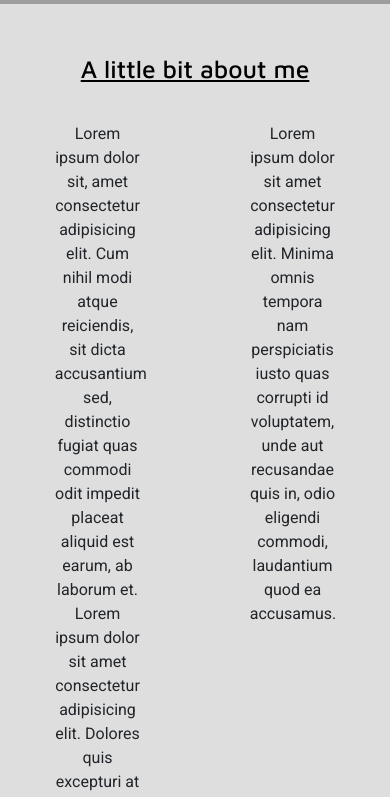
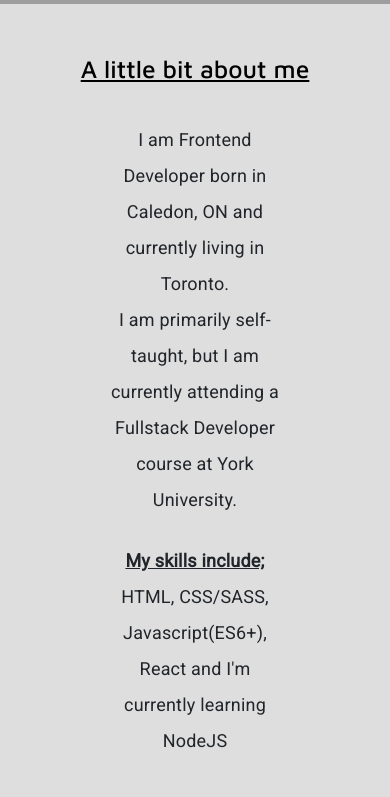
Before and after one commit to Jmmilton/newPortfolio, a website: page public/index.html in a window 390 px wide. Shown: the part 840-1637 px from the top of the page. Drawn offline with nearby package versions, Linux system fonts and the light colour scheme; grey boxes are pictures that could not be loaded.

Commit message:
some styling, responsiveness

```diff
--- a/public/css/style.css
+++ b/public/css/style.css
@@ -61,18 +61,28 @@ h2 {
   width: 100%;
   /* height: 100%; */
   min-width: 100%;
-  /* min-height: 100%; */
+  min-height: auto;
   max-width: 100%;
   text-align: center;
 }
 
-.about-left p,
-.about-right p {
+.about p {
   width: 50%;
   margin: 0 auto;
   font-family: "Roboto", sans-serif;
+  line-height: 2em;
+  font-size: 18px;
+  letter-spacing: 0.2px;
 }
 
+.bottom {
+  padding-top: 25px;
+  text-decoration: underline;
+}
+
+.about-wrapper {
+  padding-bottom: 50px;
+}
 .wrapper {
   width: 100%;
   height: 100%;
@@ -178,6 +188,11 @@ h2 {
   padding-top: 50px;
   padding-left: 0px !important;
   padding-right: 0px !important;
+  height: 100%;
+}
+
+input text {
+  font-family: "Roboto", sans-serif !important;
 }
 
 div .form-box {
@@ -185,7 +200,11 @@ div .form-box {
   display: inline-block;
   width: 60%;
   padding: 37px;
-  font-family: "Roboto", sans-serif;
+}
+
+textarea {
+  /* text-align: center; */
+  height: 150px !important;
 }
 
 .submit-btn {
--- a/public/index.html
+++ b/public/index.html
@@ -31,16 +31,15 @@
 
     <!-- About -->
     <section class="about">
-        <div class="wrapper">
+        <div class="wrapper about-wrapper">
             <h2 id="about">A little bit about me</h2>
             <div class="container-fluid">
                 <div class="row">
-                    <div class="col-6 about-left">
-                        <p>Lorem ipsum dolor sit, amet consectetur adipisicing elit. Cum nihil modi atque reiciendis, sit dicta accusantium sed, distinctio fugiat quas commodi odit impedit placeat aliquid est earum, ab laborum et.</p>
-                        <p>Lorem ipsum dolor sit amet consectetur adipisicing elit. Dolores quis excepturi at facere porro quisquam natus velit, deleniti obcaecati earum ea. Voluptas excepturi ipsam blanditiis maxime deleniti inventore officiis atque.</p>
-                    </div>
-                    <div class="col-6 about-right">
-                        <p>Lorem ipsum dolor sit amet consectetur adipisicing elit. Minima omnis tempora nam perspiciatis iusto quas corrupti id voluptatem, unde aut recusandae quis in, odio eligendi commodi, laudantium quod ea accusamus.</p>
+                    <div class="col-12">
+                        <p>I am Frontend Developer born in Caledon, ON and currently living in Toronto.</p>
+                        <p>I am primarily self-taught, but I am currently attending a Fullstack Developer course at York University.</p>
+                        <p class="bottom"><strong>My skills include;</strong></p>
+                        <p>HTML, CSS/SASS, Javascript(ES6+), React and I'm currently learning NodeJS</p>
                     </div>
                 </div>
             </div>
@@ -131,16 +130,16 @@
                         <label for="floatingInput">Email address</label>
                     </div>
                     <div class="form-floating mb-3">
-                        <textarea id="message" class="form-control" placeholder="Leave a message here" ></textarea>
+                        <textarea id="message" class="form-control" placeholder="Leave a message here"></textarea>
                         <label for="floatingTextarea">Message</label>
                     </div>
                     <button type="submit" class="btn btn-lg submit-btn">Submit</button>
                 </form>
                 <footer>
                 <div class="links">
-                    <a href="https://github.com/Jmmilton" class="gplus-ic icons">
+                    <a href="https://github.com/Jmmilton" target="blank" class="gplus-ic icons">
                         <i class="fab fa-github fa-3x white-text"></i></a>
-                    <a href="https://www.linkedin.com/in/jasonmmilton/" class="li-ic icons">
+                    <a href="https://www.linkedin.com/in/jasonmmilton/" target="blank" class="li-ic icons">
                         <i class="fab fa-linkedin-in fa-3x white-text"></i>
                     </a>
                     <a href="mailto:jay13milton@gmail.com" target="_blank" class="icons"><i class="fas fa-envelope fa-3x"></i></a>
```
